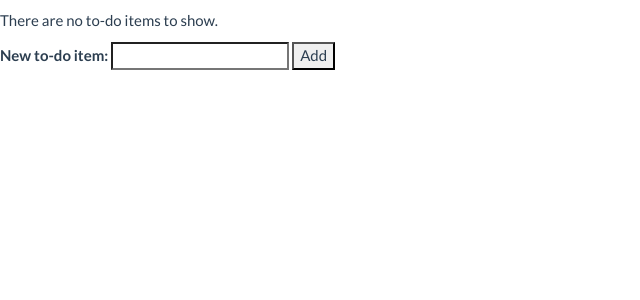
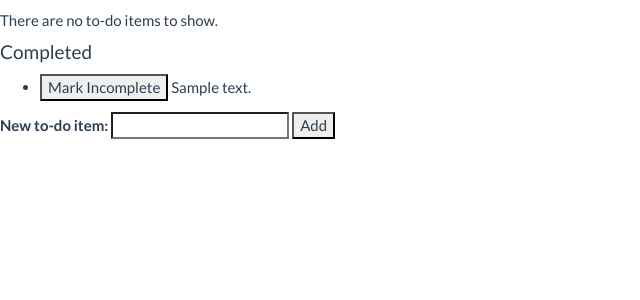
Before and after one commit to imbryan/to-do, a Flask app: page / in a window 1280 px wide. Shown: the part 114-414 px from the top of the page, without its empty margins (0-640 px from the left). Run offline with Flask 2, Linux system fonts and the light colour scheme; the visitor is signed in with stand-in values (Sample User, id 1); tables that the repository leaves empty hold one stand-in row (values such as "Sample post"); some libraries are stand-ins or nearby versions.

Commit message:
implemented todo complete list and marking as incomplete

```diff
--- a/app.py
+++ b/app.py
@@ -34,13 +34,17 @@ def index():
         return redirect(url_for('index'))
 
     # the following handles GET requests
+
     todos = None
+    completed_todos = None
     try:
         todos = ToDO.query.filter_by(user_id=session['user_id'], complete=False).all()
+        completed_todos = ToDO.query.filter_by(user_id=session['user_id'], complete=True).all()
+
     except Exception:
         pass  # No to-do's found
 
-    return render_template('index.html', todos=todos)
+    return render_template('index.html', todos=todos, complete=completed_todos)
 
 
 @app.route('/<int:id>/change', methods=('POST',))
@@ -58,6 +62,8 @@ def change(id):
                 todo.text = request.form['todotext']
             elif 'complete' in request.form:
                 todo.complete = True
+            elif 'restore' in request.form:
+                todo.complete = False
 
             db.session.commit()
 
--- a/templates/index.html
+++ b/templates/index.html
@@ -23,6 +23,14 @@
     {% endif %}
 
     {% if g.user %}
+        {% if complete %}
+        <h4>Completed</h4><ul>
+        {% for todo in complete %}
+            <li><form method="post" action="{{ url_for('change', id=todo.id) }}">
+                <input type="submit" value="Mark Incomplete" id="restore" name="restore"> {{ todo.text }}</form></li>
+        {% endfor %}</ul>
+        {% endif %}
+
         <form method="post">
             <label for="add">New to-do item: </label>
             <input name="new" id="new" required>
```
